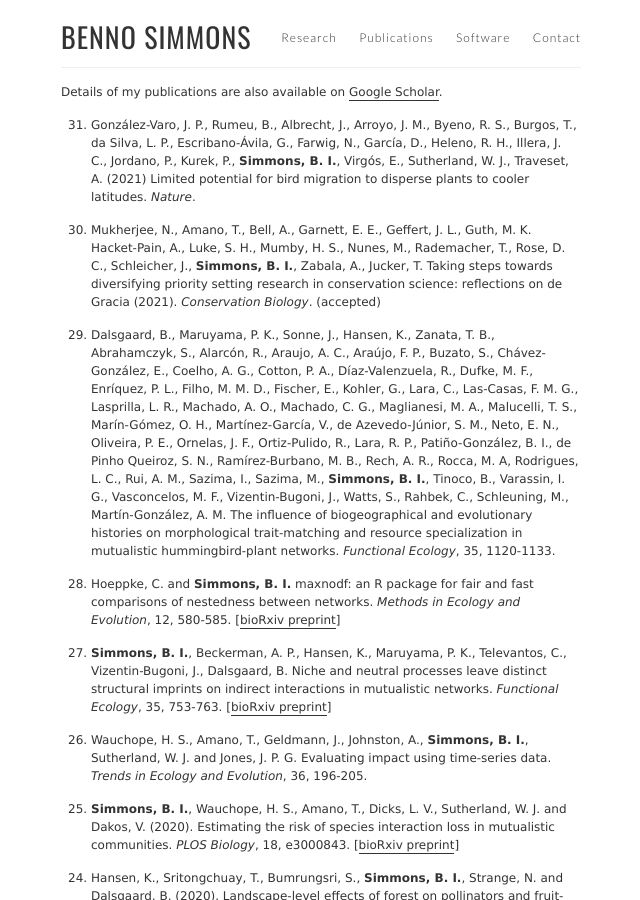
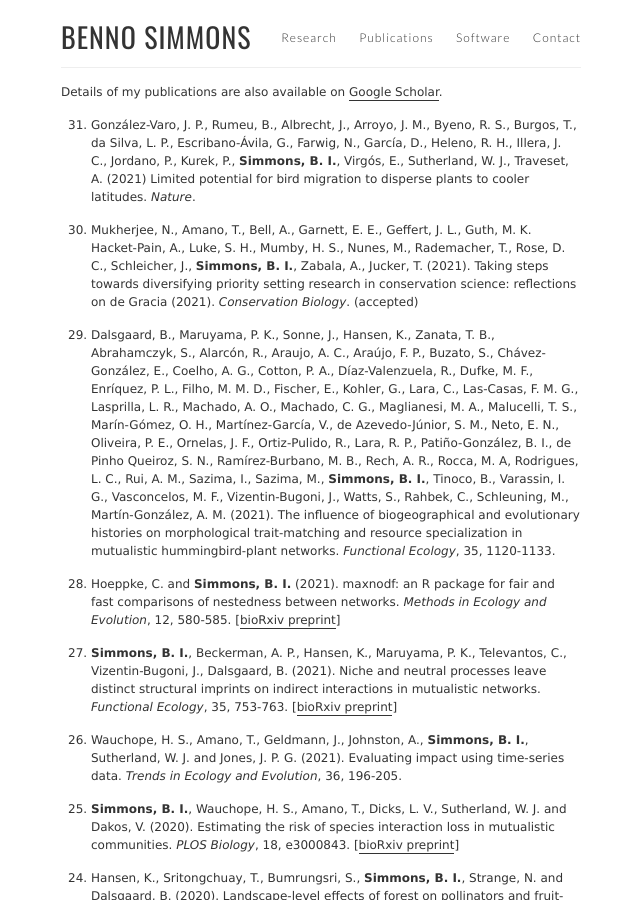
Before and after one commit to SimmonsBI/SimmonsBI.github.io, a Jekyll site: the page built from publications.md, in a window 1280 px wide and 900 px high. Shown: the whole window, without its empty margins (319-959 px from the left). Built offline with Jekyll 4.4.1, drawn with Linux system fonts in a browser that asks for light colours.

Commit message:
Update publications.md

```diff
--- a/publications.md
+++ b/publications.md
@@ -20,15 +20,15 @@ I currently have no unpublished preprints.--->
 
 31. González-Varo, J. P., Rumeu, B., Albrecht, J., Arroyo, J. M., Byeno, R. S., Burgos, T., da Silva, L. P., Escribano-Ávila, G., Farwig, N., García, D., Heleno, R. H., Illera, J. C., Jordano, P., Kurek, P., **Simmons, B. I.**, Virgós, E., Sutherland, W. J., Traveset, A. (2021) Limited potential for bird migration to disperse plants to cooler latitudes. _Nature_.
 
-30. Mukherjee, N., Amano, T., Bell, A., Garnett, E. E., Geffert, J. L., Guth, M. K. Hacket-Pain, A., Luke, S. H., Mumby, H. S., Nunes, M., Rademacher, T., Rose, D. C., Schleicher, J., **Simmons, B. I.**, Zabala, A., Jucker, T. Taking steps towards diversifying priority setting research in conservation science: reflections on de Gracia (2021). _Conservation Biology_. (accepted)
+30. Mukherjee, N., Amano, T., Bell, A., Garnett, E. E., Geffert, J. L., Guth, M. K. Hacket-Pain, A., Luke, S. H., Mumby, H. S., Nunes, M., Rademacher, T., Rose, D. C., Schleicher, J., **Simmons, B. I.**, Zabala, A., Jucker, T. (2021). Taking steps towards diversifying priority setting research in conservation science: reflections on de Gracia (2021). _Conservation Biology_. (accepted)
 
-29. Dalsgaard, B., Maruyama, P. K., Sonne, J., Hansen, K., Zanata, T. B., Abrahamczyk, S., Alarcón, R., Araujo, A. C., Araújo, F. P., Buzato, S., Chávez-González, E., Coelho, A. G., Cotton, P. A., Díaz-Valenzuela, R., Dufke, M. F., Enríquez, P. L., Filho, M. M. D., Fischer, E., Kohler, G., Lara, C., Las-Casas, F. M. G., Lasprilla, L. R., Machado, A. O., Machado, C. G., Maglianesi, M. A., Malucelli, T. S., Marín-Gómez, O. H., Martínez-García, V., de Azevedo-Júnior, S. M., Neto, E. N., Oliveira, P. E., Ornelas, J. F., Ortiz-Pulido, R., Lara, R. P., Patiño-González, B. I., de Pinho Queiroz, S. N., Ramírez-Burbano, M. B., Rech, A. R., Rocca, M. A, Rodrigues, L. C., Rui, A. M., Sazima, I., Sazima, M., **Simmons, B. I.**, Tinoco, B., Varassin, I. G., Vasconcelos, M. F., Vizentin-Bugoni, J., Watts, S., Rahbek, C., Schleuning, M., Martín-González, A. M. The influence of biogeographical and evolutionary histories on morphological trait-matching and resource specialization in mutualistic hummingbird-plant networks. _Functional Ecology_, 35, 1120-1133.
+29. Dalsgaard, B., Maruyama, P. K., Sonne, J., Hansen, K., Zanata, T. B., Abrahamczyk, S., Alarcón, R., Araujo, A. C., Araújo, F. P., Buzato, S., Chávez-González, E., Coelho, A. G., Cotton, P. A., Díaz-Valenzuela, R., Dufke, M. F., Enríquez, P. L., Filho, M. M. D., Fischer, E., Kohler, G., Lara, C., Las-Casas, F. M. G., Lasprilla, L. R., Machado, A. O., Machado, C. G., Maglianesi, M. A., Malucelli, T. S., Marín-Gómez, O. H., Martínez-García, V., de Azevedo-Júnior, S. M., Neto, E. N., Oliveira, P. E., Ornelas, J. F., Ortiz-Pulido, R., Lara, R. P., Patiño-González, B. I., de Pinho Queiroz, S. N., Ramírez-Burbano, M. B., Rech, A. R., Rocca, M. A, Rodrigues, L. C., Rui, A. M., Sazima, I., Sazima, M., **Simmons, B. I.**, Tinoco, B., Varassin, I. G., Vasconcelos, M. F., Vizentin-Bugoni, J., Watts, S., Rahbek, C., Schleuning, M., Martín-González, A. M. (2021). The influence of biogeographical and evolutionary histories on morphological trait-matching and resource specialization in mutualistic hummingbird-plant networks. _Functional Ecology_, 35, 1120-1133.
 
-28. Hoeppke, C. and **Simmons, B. I.** maxnodf: an R package for fair and fast comparisons of nestedness between networks. _Methods in Ecology and Evolution_, 12, 580-585. [[bioRxiv preprint](https://doi.org/10.1101/2020.03.20.000612)]
+28. Hoeppke, C. and **Simmons, B. I.** (2021). maxnodf: an R package for fair and fast comparisons of nestedness between networks. _Methods in Ecology and Evolution_, 12, 580-585. [[bioRxiv preprint](https://doi.org/10.1101/2020.03.20.000612)]
 
-27. **Simmons, B. I.**, Beckerman, A. P., Hansen, K., Maruyama, P. K., Televantos, C., Vizentin-Bugoni, J., Dalsgaard, B. Niche and neutral processes leave distinct structural imprints on indirect interactions in mutualistic networks. _Functional Ecology_, 35, 753-763. [[bioRxiv preprint](https://doi.org/10.1101/2020.04.30.070391)]
+27. **Simmons, B. I.**, Beckerman, A. P., Hansen, K., Maruyama, P. K., Televantos, C., Vizentin-Bugoni, J., Dalsgaard, B. (2021). Niche and neutral processes leave distinct structural imprints on indirect interactions in mutualistic networks. _Functional Ecology_, 35, 753-763. [[bioRxiv preprint](https://doi.org/10.1101/2020.04.30.070391)]
 
-26. Wauchope, H. S., Amano, T., Geldmann, J., Johnston, A., **Simmons, B. I.**, Sutherland, W. J. and Jones, J. P. G. Evaluating impact using time-series data. _Trends in Ecology and Evolution_, 36, 196-205.
+26. Wauchope, H. S., Amano, T., Geldmann, J., Johnston, A., **Simmons, B. I.**, Sutherland, W. J. and Jones, J. P. G. (2021). Evaluating impact using time-series data. _Trends in Ecology and Evolution_, 36, 196-205.
 
 25. **Simmons, B. I.**, Wauchope, H. S., Amano, T., Dicks, L. V., Sutherland, W. J. and Dakos, V. (2020). Estimating the risk of species interaction loss in mutualistic communities. _PLOS Biology_, 18, e3000843. [[bioRxiv preprint](https://doi.org/10.1101/604868)]
 
```
